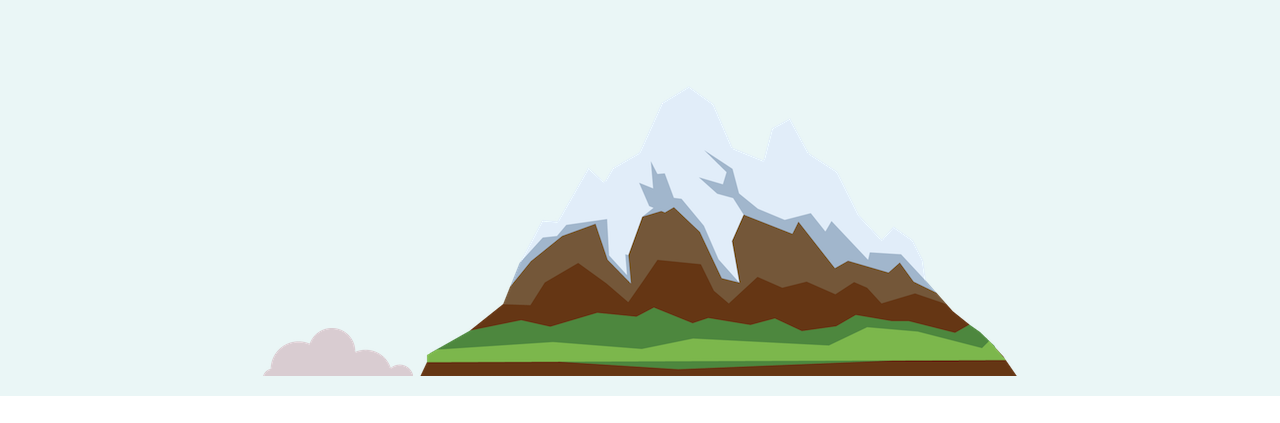
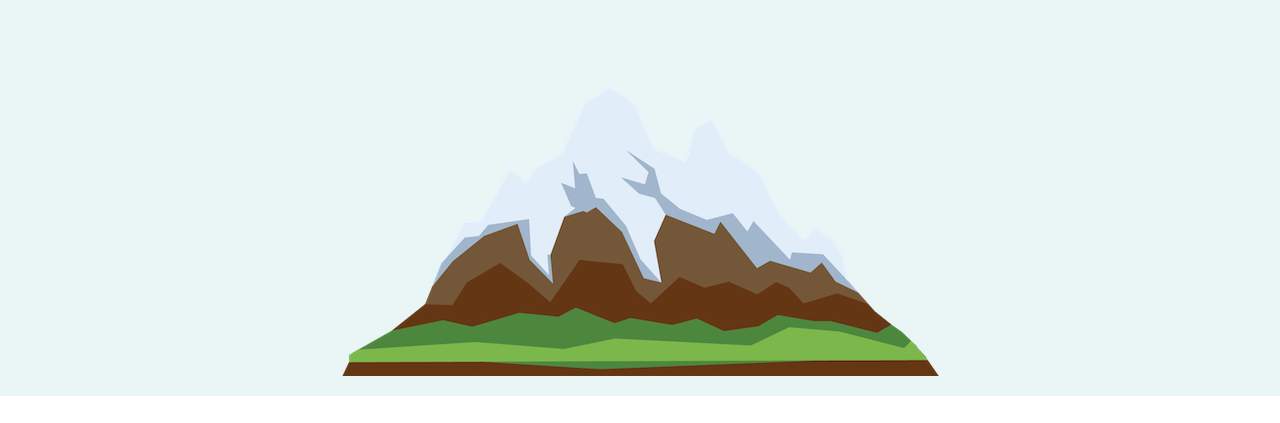
Before and after one commit to Sathvika30/Personal-site, a plain HTML site: page index.html in a window 1280 px wide. Shown: the part 372-795 px from the top of the page. Drawn offline with Linux system fonts and the light colour scheme; a web font is replaced by a local one.

Commit message:
Update index.html

```diff
--- a/index.html
+++ b/index.html
@@ -14,7 +14,6 @@
   <img class="cloud1" src="Images/cloud.png" alt="">
   <h1>I'm Sathvika</h1>
   <h2 class="desc">An Engineer</h2>
-  <img class="cloud2" src="Images/cloud.png" alt="">
   <img class="mountain" src="Images/mountain.png" alt="">
 </div>
 <div class="middle-container">
```
